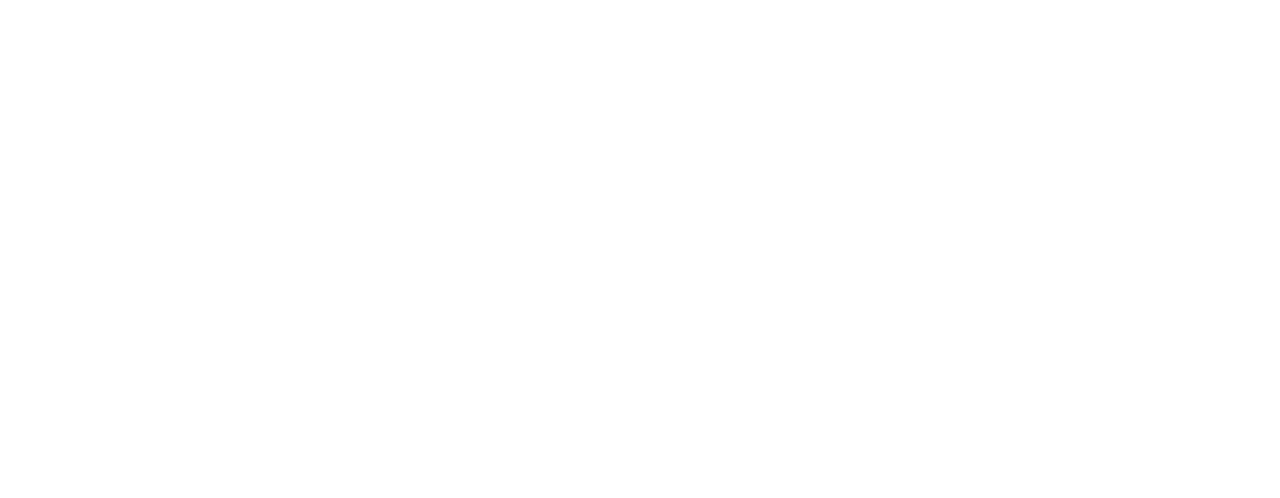
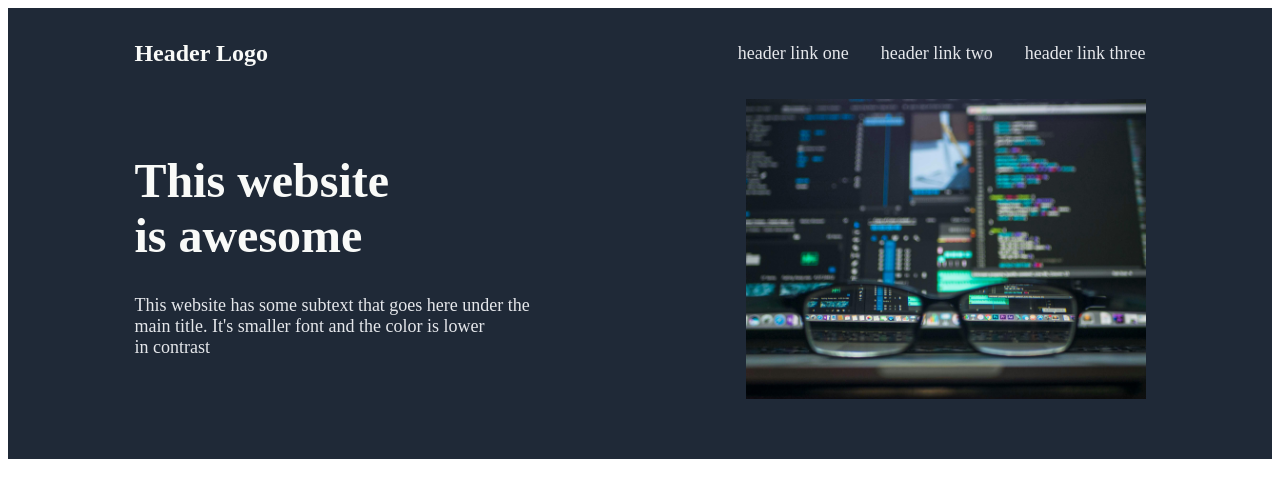
Before and after one commit to HaileabWolde/Landing-Page, a plain HTML site: page index.html in a window 1280 px wide. Drawn offline with Linux system fonts and the light colour scheme.

Commit message:
Finished The First Section of Odin Landing Page styled and wrote the first header component of the project

```diff
--- a/index.html
+++ b/index.html
@@ -3,10 +3,32 @@
 <head>
     <meta charset="UTF-8">
     <meta name="viewport" content="width=device-width, initial-scale=1.0">
+    <link rel="stylesheet" href="styles.css">
     <title>Landing Page</title>
 </head>
 <body>
     <Header>
+        <nav>
+          <h4>Header Logo</h4>
+          <ul>
+            <li><a href="" target="_blank">header link one</a></li>
+            <li><a href="" target="_blank">header link two</a></li>
+            <li><a href="" target="_blank">header link three</a></li>
+          </ul>
+        </nav>
+        <div class="headerClass">
+          <div class="headerClassOne">
+            <h1>
+              This website <br/> is awesome
+            </h1>
+            <p>
+              This website has some subtext that goes here
+              under the <br/> main title. It's smaller font and
+              the color is lower <br/> in contrast
+            </p>
+          </div>
+          <img src="./Coding.jpg" alt="Coding Image" width="400" height="300"/>
+        </div>
 
     </Header>
 
--- /dev/null
+++ b/styles.css
@@ -0,0 +1,47 @@
+header{
+    background-color: #1F2937;
+    padding-bottom: 60px;
+}
+nav {
+    display: flex;
+    width: 80%;
+    margin-left: auto;
+    margin-right: auto;
+    justify-content: space-between;
+
+}
+nav > ul {
+    display: flex;
+    gap: 2rem;
+    align-items: center;
+}
+.headerClass{
+    display: flex;
+    gap: 2rem;
+    width: 80%;
+    margin-left: auto;
+    margin-right: auto;
+    align-items: center;
+    justify-content: space-between;
+}
+h4 {
+    font-size: 24px;
+    color: #F9FAF8;
+}
+h1 {
+    font-size: 48px;
+    font-weight: 800;
+    color: #F9FAF8;
+}
+p {
+    font-size: 18px;
+    color: #E5E7EB;
+}
+ul> li > a{
+    font-size: 18px;
+    color: #E5E7EB;
+    text-decoration: none;
+}
+ul {
+    list-style: none;
+}
```
Also changed, not shown: Coding.jpg (added).
